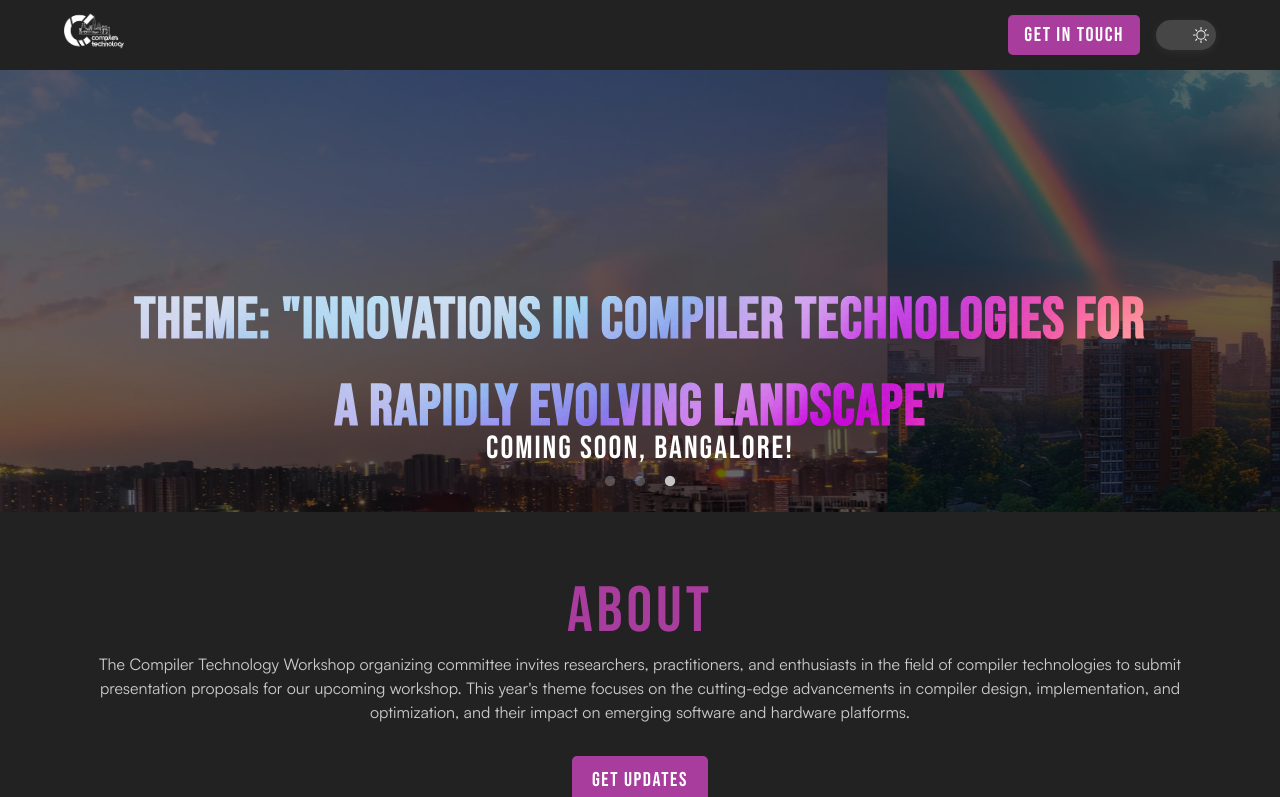
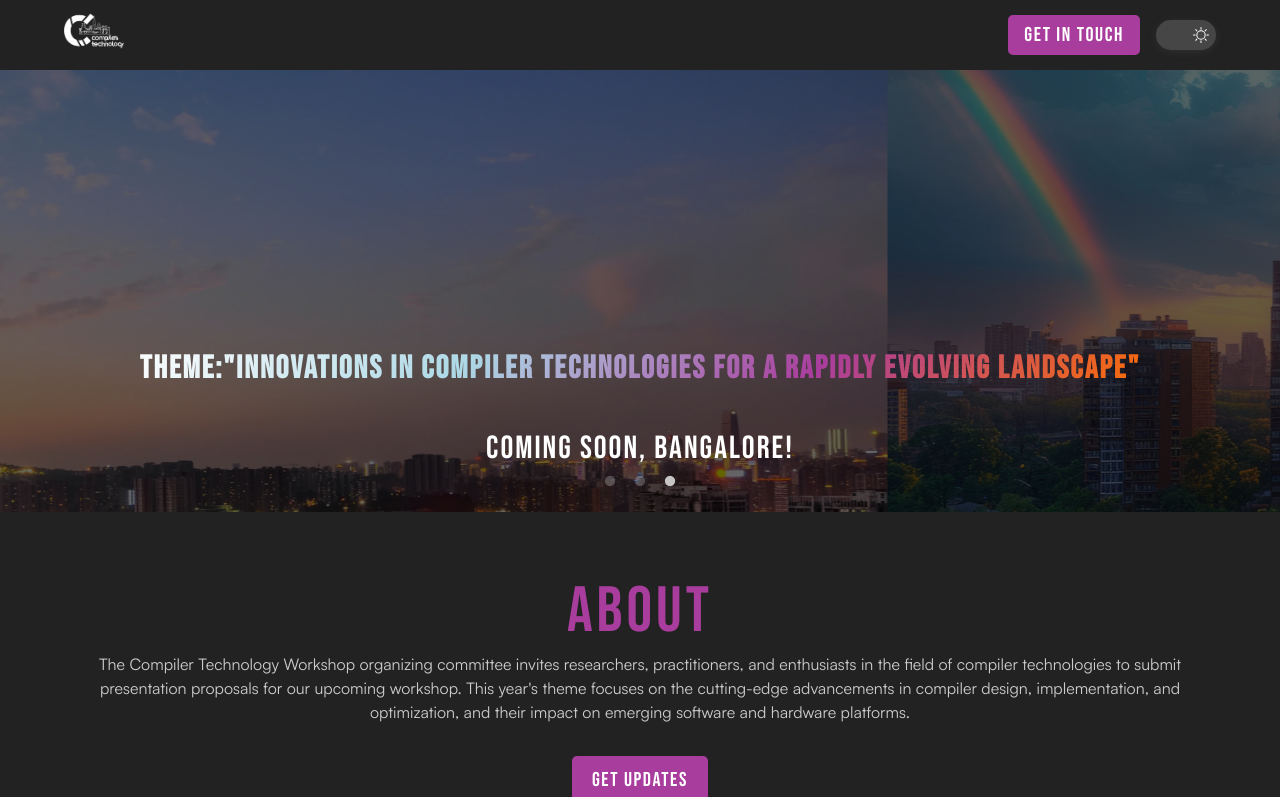
Before and after one commit to compilertech/compilertech-fe, a React (Vite) app: page / in a window 1280 px wide. Shown: the top 797 px of the page. Built offline with nearby package versions, Linux system fonts and the light colour scheme.

Commit message:
Hero text fix for other browsers

```diff
--- a/src/components/Hero.tsx
+++ b/src/components/Hero.tsx
@@ -27,11 +27,10 @@ const Hero: React.FC = () => {
   let isFirefoxBrowser: boolean;
   try {
     // @ts-ignore
-    isFirefoxBrowser = typeof InstallTrigger !== undefined;
+    isFirefoxBrowser = typeof InstallTrigger === "object";
   } catch {
     isFirefoxBrowser = false;
   }
-  console.log(isFirefoxBrowser);
 
   return (
     <StyledSection id="hero">
```
